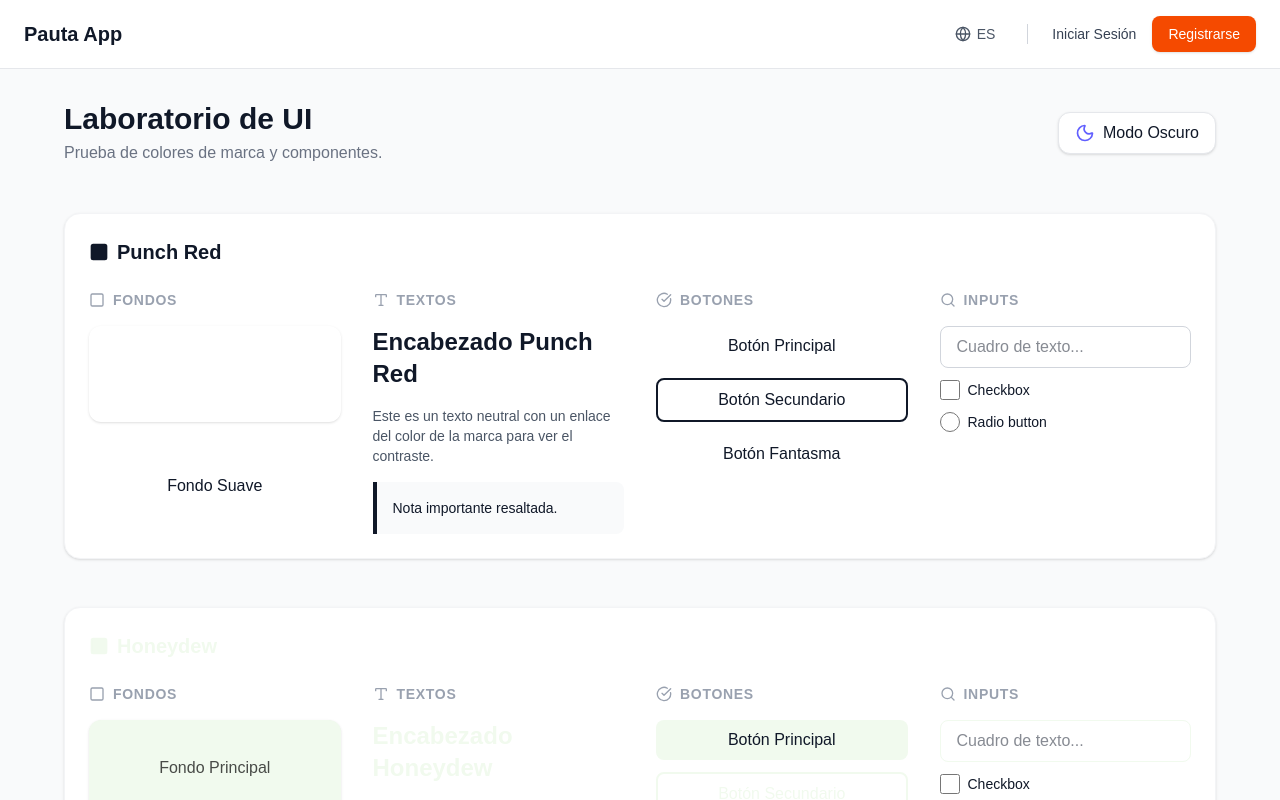
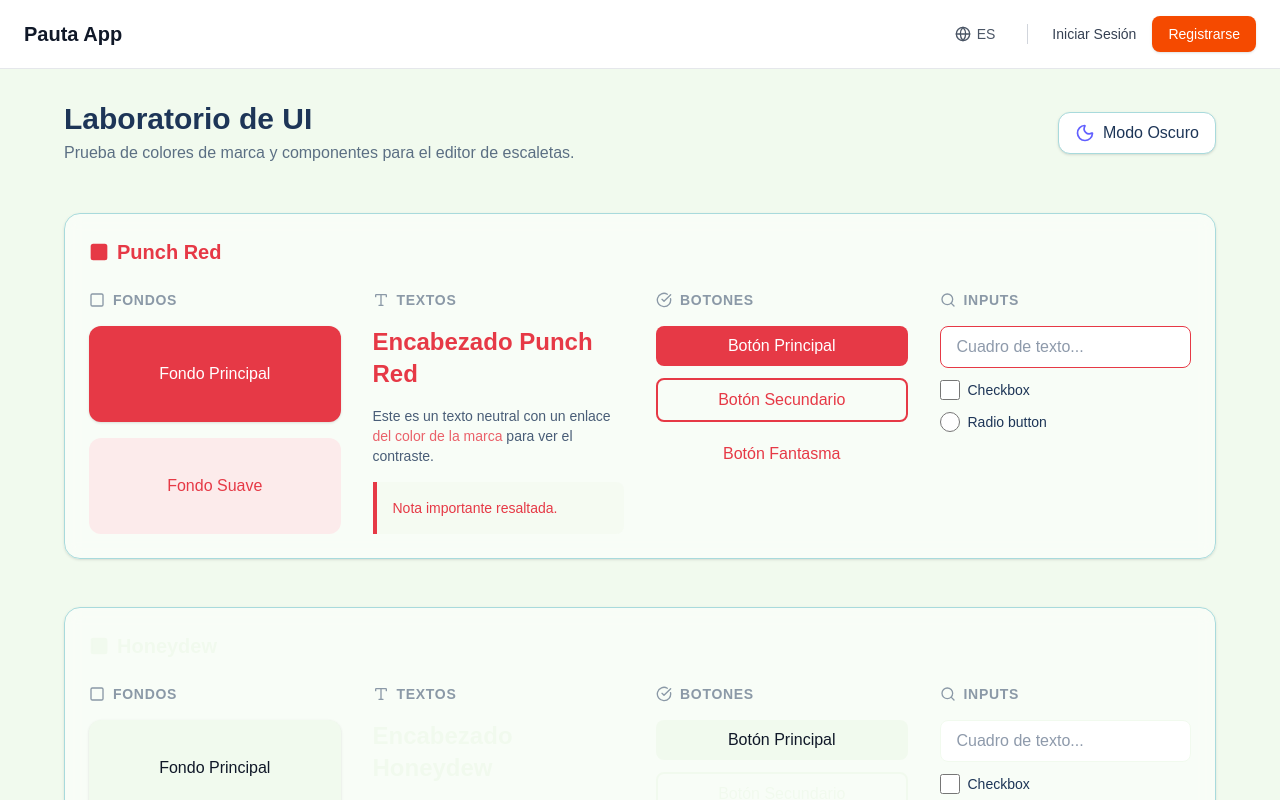
Before and after one commit to jbenjirc/pauta-app, a Next.js app: page /testing in a window 1280 px wide. Shown: the top 800 px of the page. Built offline with nearby package versions, Linux system fonts and the light colour scheme.

Commit message:
fix color palette

```diff
--- a/src/app/testing/page.tsx
+++ b/src/app/testing/page.tsx
@@ -16,64 +16,80 @@ export default function TestingPage() {
     }
   }, [isDark]);
 
-  // Arreglo con las clases literales para que el compilador de Tailwind las detecte
+  // Arreglo optimizado para Tailwind v4: Clases estáticas 100% legibles por el compilador JIT
   const paleta = [
     {
       nombre: "Punch Red",
       bg: "bg-punch-red",
+      hoverBg: "hover:bg-punch-red",
       text: "text-punch-red",
       border: "border-punch-red",
       ring: "focus:ring-punch-red",
       bgLight: "bg-punch-red-100 dark:bg-punch-red-900/30",
+      textContrast: "text-white",
+      hoverTextContrast: "hover:text-white",
     },
     {
       nombre: "Honeydew",
       bg: "bg-honeydew",
+      hoverBg: "hover:bg-honeydew",
       text: "text-honeydew",
       border: "border-honeydew",
       ring: "focus:ring-honeydew",
       bgLight: "bg-honeydew-100 dark:bg-honeydew-900/30",
+      textContrast: "text-gray-900",
+      hoverTextContrast: "hover:text-gray-900",
     },
     {
       nombre: "Frosted Blue",
       bg: "bg-frosted-blue",
+      hoverBg: "hover:bg-frosted-blue",
       text: "text-frosted-blue",
       border: "border-frosted-blue",
       ring: "focus:ring-frosted-blue",
       bgLight: "bg-frosted-blue-100 dark:bg-frosted-blue-900/30",
+      textContrast: "text-gray-900",
+      hoverTextContrast: "hover:text-gray-900",
     },
     {
       nombre: "Cerulean",
       bg: "bg-cerulean",
+      hoverBg: "hover:bg-cerulean",
       text: "text-cerulean",
       border: "border-cerulean",
       ring: "focus:ring-cerulean",
       bgLight: "bg-cerulean-100 dark:bg-cerulean-900/30",
+      textContrast: "text-white",
+      hoverTextContrast: "hover:text-white",
     },
     {
       nombre: "Oxford Navy",
       bg: "bg-oxford-navy",
+      hoverBg: "hover:bg-oxford-navy",
       text: "text-oxford-navy",
       border: "border-oxford-navy",
       ring: "focus:ring-oxford-navy",
       bgLight: "bg-oxford-navy-100 dark:bg-oxford-navy-900/30",
+      textContrast: "text-white",
+      hoverTextContrast: "hover:text-white",
     },
   ];
 
   return (
-    <div className="min-h-screen bg-gray-50 dark:bg-gray-950 text-gray-900 dark:text-gray-100 p-8 transition-colors duration-300">
+    <div className="min-h-screen bg-background text-foreground p-8 transition-colors duration-300">
       {/* CABECERA Y CONTROLES */}
       <div className="max-w-6xl mx-auto flex flex-col sm:flex-row justify-between items-center mb-12 gap-4">
         <div>
           <h1 className="text-3xl font-bold">Laboratorio de UI</h1>
-          <p className="text-gray-500 dark:text-gray-400 mt-1">
-            Prueba de colores de marca y componentes.
+          <p className="opacity-70 mt-1">
+            Prueba de colores de marca y componentes para el editor de
+            escaletas.
           </p>
         </div>
 
         <button
           onClick={() => setIsDark(!isDark)}
-          className="flex items-center gap-2 px-4 py-2 bg-white dark:bg-gray-800 border border-gray-200 dark:border-gray-700 rounded-xl shadow-sm hover:bg-gray-100 dark:hover:bg-gray-700 transition-colors"
+          className="flex items-center gap-2 px-4 py-2 bg-surface border border-border-line text-text-main rounded-xl shadow-sm hover:opacity-80 transition-colors"
         >
           {isDark ? (
             <>
@@ -92,7 +108,7 @@ export default function TestingPage() {
         {paleta.map((color) => (
           <div
             key={color.nombre}
-            className="p-6 bg-white dark:bg-gray-900 rounded-2xl shadow-sm border border-gray-100 dark:border-gray-800 transition-colors"
+            className="p-6 bg-surface/50 dark:bg-surface/30 backdrop-blur-sm rounded-2xl shadow-sm border border-border-line transition-colors"
           >
             <h2
               className={`text-xl font-bold mb-6 flex items-center gap-2 ${color.text}`}
@@ -104,18 +120,16 @@ export default function TestingPage() {
             <div className="grid grid-cols-1 md:grid-cols-2 lg:grid-cols-4 gap-8">
               {/* Bloque 1: Fondos y Tarjetas */}
               <div className="space-y-4">
-                <h3 className="text-sm font-semibold text-gray-400 uppercase tracking-wider flex items-center gap-2">
+                <h3 className="text-sm font-semibold opacity-50 uppercase tracking-wider flex items-center gap-2">
                   <Square className="w-4 h-4" /> Fondos
                 </h3>
-                {/* Cuadro principal */}
                 <div
                   className={`h-24 rounded-xl flex items-center justify-center font-medium shadow-sm ${color.bg}`}
                 >
-                  <span className="text-black/70 dark:text-gray-900 mix-blend-color-burn">
+                  <span className={`${color.textContrast}`}>
                     Fondo Principal
                   </span>
                 </div>
-                {/* Cuadro secundario/suave */}
                 <div
                   className={`h-24 rounded-xl flex items-center justify-center font-medium ${color.bgLight}`}
                 >
@@ -125,13 +139,13 @@ export default function TestingPage() {
 
               {/* Bloque 2: Tipografía */}
               <div className="space-y-4">
-                <h3 className="text-sm font-semibold text-gray-400 uppercase tracking-wider flex items-center gap-2">
+                <h3 className="text-sm font-semibold opacity-50 uppercase tracking-wider flex items-center gap-2">
                   <Type className="w-4 h-4" /> Textos
                 </h3>
                 <h4 className={`text-2xl font-bold ${color.text}`}>
                   Encabezado {color.nombre}
                 </h4>
-                <p className="text-gray-600 dark:text-gray-400 text-sm">
+                <p className="opacity-80 text-sm">
                   Este es un texto neutral con un enlace{" "}
                   <a
                     href="#"
@@ -142,7 +156,7 @@ export default function TestingPage() {
                   para ver el contraste.
                 </p>
                 <div
-                  className={`p-4 border-l-4 rounded-r-lg bg-gray-50 dark:bg-gray-800 ${color.border}`}
+                  className={`p-4 border-l-4 rounded-r-lg bg-background/50 ${color.border}`}
                 >
                   <p className={`text-sm font-medium ${color.text}`}>
                     Nota importante resaltada.
@@ -152,25 +166,25 @@ export default function TestingPage() {
 
               {/* Bloque 3: Botones */}
               <div className="space-y-4">
-                <h3 className="text-sm font-semibold text-gray-400 uppercase tracking-wider flex items-center gap-2">
+                <h3 className="text-sm font-semibold opacity-50 uppercase tracking-wider flex items-center gap-2">
                   <CheckCircle className="w-4 h-4" /> Botones
                 </h3>
                 <div className="flex flex-col gap-3">
                   {/* Botón Sólido */}
                   <button
-                    className={`px-4 py-2 rounded-lg font-medium transition-opacity hover:opacity-80 text-gray-900 ${color.bg}`}
+                    className={`px-4 py-2 rounded-lg font-medium transition-opacity hover:opacity-80 ${color.bg} ${color.textContrast}`}
                   >
                     Botón Principal
                   </button>
-                  {/* Botón Outline */}
+                  {/* Botón Outline - Corregido para Tailwind JIT */}
                   <button
-                    className={`px-4 py-2 rounded-lg font-medium border-2 transition-colors hover:${color.bg} hover:text-gray-900 dark:hover:text-gray-900 ${color.border} ${color.text}`}
+                    className={`px-4 py-2 rounded-lg font-medium border-2 transition-colors ${color.hoverBg} ${color.hoverTextContrast} ${color.border} ${color.text}`}
                   >
                     Botón Secundario
                   </button>
                   {/* Botón Fantasma */}
                   <button
-                    className={`px-4 py-2 rounded-lg font-medium transition-colors hover:bg-gray-100 dark:hover:bg-gray-800 ${color.text}`}
+                    className={`px-4 py-2 rounded-lg font-medium transition-colors hover:bg-background/80 ${color.text}`}
                   >
                     Botón Fantasma
                   </button>
@@ -179,14 +193,14 @@ export default function TestingPage() {
 
               {/* Bloque 4: Inputs y Formularios */}
               <div className="space-y-4">
-                <h3 className="text-sm font-semibold text-gray-400 uppercase tracking-wider flex items-center gap-2">
+                <h3 className="text-sm font-semibold opacity-50 uppercase tracking-wider flex items-center gap-2">
                   <Search className="w-4 h-4" /> Inputs
                 </h3>
                 <div className="space-y-3">
                   <input
                     type="text"
                     placeholder="Cuadro de texto..."
-                    className={`w-full px-4 py-2 rounded-lg bg-white dark:bg-gray-800 border border-gray-300 dark:border-gray-700 outline-none transition-all focus:ring-2 focus:ring-offset-1 dark:focus:ring-offset-gray-900 ${color.ring} ${color.border}`}
+                    className={`w-full px-4 py-2 rounded-lg bg-surface border border-border-line outline-none transition-all focus:ring-2 focus:ring-offset-1 dark:focus:ring-offset-background ${color.ring} ${color.border}`}
                   />
 
                   <div className="flex items-center gap-2">
```
Also changed, not shown: src/app/globals.css (+49 -29 lines).
